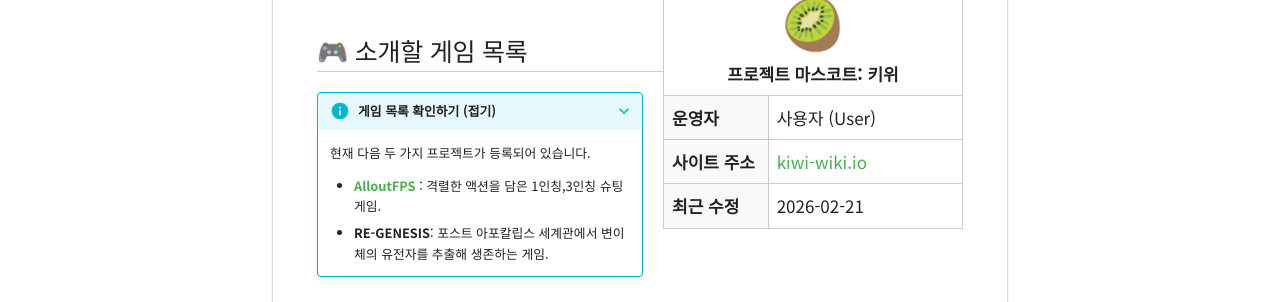
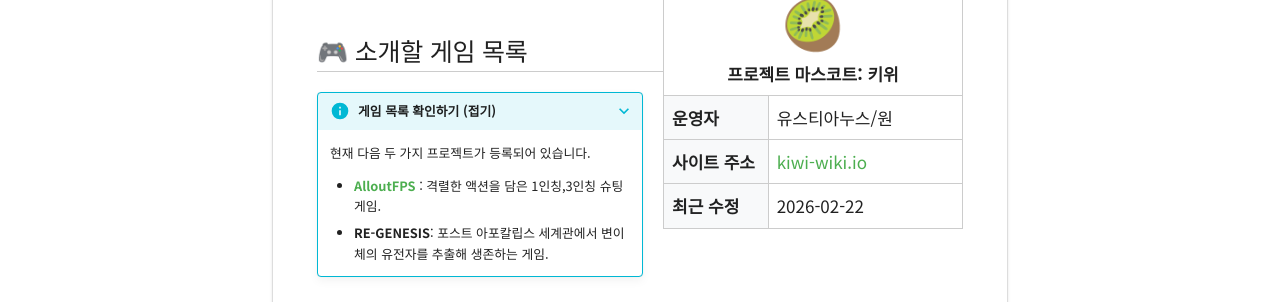
Before and after one commit to Searabbit11/kiwi-wiki, an MkDocs documentation site: the page built from docs/index.md, in a window 1280 px wide and 1291 px high. Shown: the part 369-671 px from the top of the window. Built offline with MkDocs 1.6.1 and Material for MkDocs 9.7.7, drawn with Linux system fonts in a browser that asks for light colours; comment, search, counter and statistics services are not loaded; some of the changed lines change nothing that is shown.

Commit message:
2026.02.22 06:51
02.22 06:51 final Done

```diff
--- a/docs/index.md
+++ b/docs/index.md
@@ -12,7 +12,7 @@
   </tr>
   <tr>
     <td class="label">운영자</td>
-    <td>사용자 (User)</td>
+    <td>유스티아누스/원</td>
   </tr>
   <tr>
     <td class="label">사이트 주소</td>
@@ -20,7 +20,7 @@
   </tr>
   <tr>
     <td class="label">최근 수정</td>
-    <td>2026-02-21</td>
+    <td id="last-modified">불러오는 중...</td>
   </tr>
 </table>
 
--- a/docs/javascripts/custom.js
+++ b/docs/javascripts/custom.js
@@ -1,22 +1,31 @@
 document.addEventListener('DOMContentLoaded', function() {
+    // 1. 최근 수정 날짜 자동 업데이트 (홈 화면 인포박스용)
+    const lastModifiedElement = document.getElementById('last-modified');
+    if (lastModifiedElement) {
+        const today = new Date();
+        const year = today.getFullYear();
+        const month = String(today.getMonth() + 1).padStart(2, '0');
+        const day = String(today.getDate()).padStart(2, '0');
+        lastModifiedElement.innerText = `${year}-${month}-${day}`;
+    }
+
+    // 2. 검색창 나무위키 연동 시스템
     const searchInput = document.querySelector('.md-search__input');
     if (!searchInput) return;
 
     const resultList = document.querySelector('.md-search-result__list');
     const resultMeta = document.querySelector('.md-search-result__meta');
 
-    // 검색 결과창을 감시하는 옵저버 설정
     const observer = new MutationObserver(function() {
         const query = searchInput.value;
         if (query.length > 0) {
-            // "결과 없음" 텍스트가 포함되어 있는지 확인하거나 결과 리스트가 비어있는지 확인
-            const noResults = resultMeta.textContent.includes("없습니다") ||
-                              resultMeta.textContent.includes("none") ||
-                              resultList.children.length === 0;
+            const noResults = resultMeta && (resultMeta.textContent.includes("없습니다") ||
+                              resultMeta.textContent.includes("none")) ||
+                              (resultList && resultList.children.length === 0);
 
             let externalLink = document.getElementById('namu-search-link');
 
-            if (noResults) {
+            if (noResults && resultList) {
                 if (!externalLink) {
                     externalLink = document.createElement('div');
                     externalLink.id = 'namu-search-link';
@@ -27,13 +36,11 @@
                 }
                 externalLink.innerHTML = `<a href="https://namu.wiki/w/${encodeURIComponent(query)}" target="_blank" style="color: #00a495; font-weight: bold; text-decoration: underline;">내 위키에 결과가 없나요? 나무위키에서 '${query}' 검색하기 ↗️</a>`;
             } else if (externalLink) {
-                // 결과가 있으면 외부 링크 제거
                 externalLink.remove();
             }
         }
     });
 
-    // 검색 메타 정보나 리스트가 바뀔 때마다 실행
     if (resultMeta) {
         observer.observe(resultMeta, { childList: true, characterData: true, subtree: true });
     }
```
